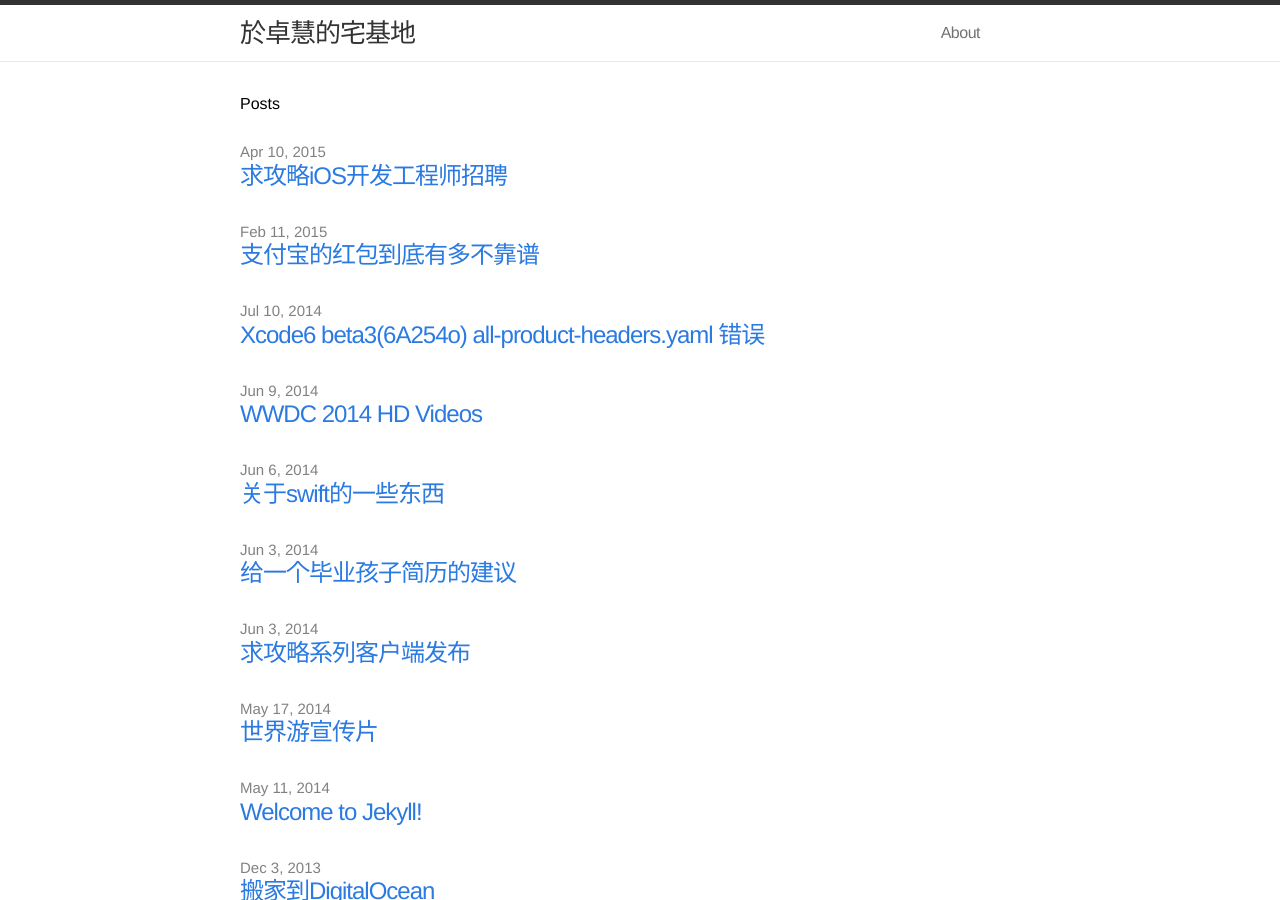
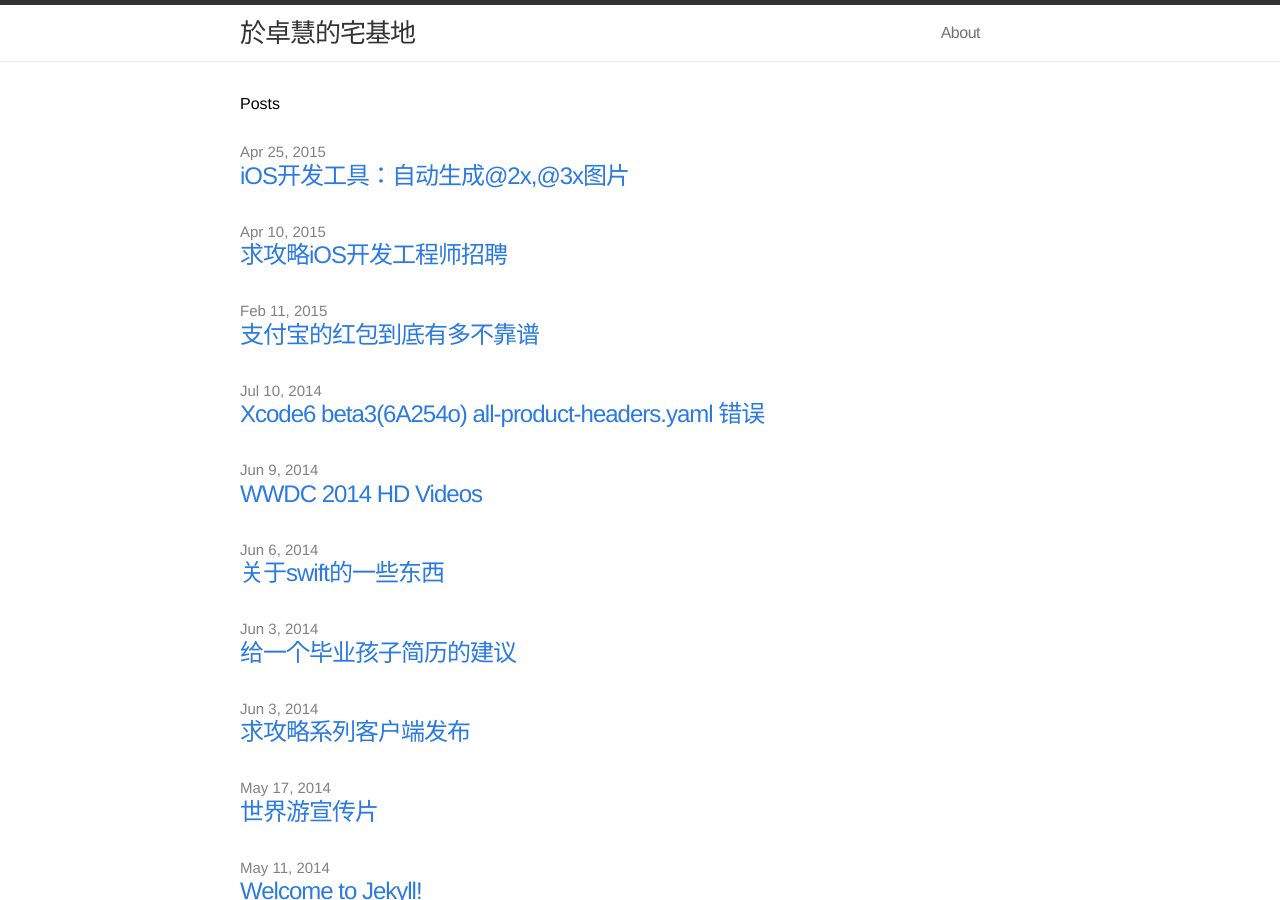
Before and after one commit to agassiyzh/agassiyzh.github.io-backup, a Jekyll site: the page built from index.html, in a window 1280 px wide and 900 px high. Built offline with Jekyll 4.4.1, drawn with Linux system fonts in a browser that asks for light colours; the list of posts is cut into pages by our own code; part of the change alters nothing that is shown.

Commit message:
auto scale image

```diff
--- a/_config.yml
+++ b/_config.yml
@@ -6,7 +6,6 @@ baseurl: ""
 url: "http://blog.yuzhuohui.info"
 twitter_username: agassi_yzh
 github_username: agassiyzh
-
 
 sass:
   sass_dir: _sass
--- /dev/null
+++ b/_posts/2015-04-25-iOS-image-auto-scale-folder-action.md
@@ -0,0 +1,46 @@
+---
+layout: post
+title: iOS开发工具：自动生成@2x,@3x图片
+date: 2015-04-25 16:16
+comments: true
+published: true
+---
+
+自从Apple推出`iPhone 6 Plus`后为了对其适配完美在做图片的时候又多了一种尺寸也就是`@3x`的。虽然新生代神器`Sketch`可以方便存成不同尺寸的图片，但是不可否认的是Photoshop在设计师心目中的神圣地位目前还是不可撼动的。为了提高工作效率我希望有一个工具或者流程可以在设计师给我一张6倍（2和3的最小公倍数）大小的图片后自动缩放生成2和3倍大小的图片。之前想过用拖拽（Drag & Drop）的方式来实现，最近了解到OS X有Finder Action的功能可以更加方便/适合做这个事情。
+
+> Folder Actions is a feature of OS X that lets you associate AppleScript scripts with folders. A Folder Action script is executed when the folder to which it is attached is opened or closed, moved or resized, or has items added or removed. The script provides a handler that matches the appropriate format for the action, as described in this chapter.
+> Folder Actions make it easy to create hot folders that respond to external actions to trigger a workflow. For example, you can use a Folder Action script to initiate automated processing of any photo dropped in a targeted folder. A well written Folder Action script leaves the hot folder empty. This avoids repeated application of the action to the same files, and allows Folder Actions to perform more efficiently.
+> _from:[Apple Developer][1]_
+
+经过一段时间的摸索，我用下面的一段脚本来满足我的需求。
+
+解释一下下面这段用AppleScript写的脚本的作用：
+
+> 首先可以指定一个文件夹来启用这个脚本。每当往这个文件夹中添加文件的时候脚本会被触发。脚本触发后先会检查一下添加的图片长和宽是否都是6的倍数，如果不符合会把图片放到`Error Images`的文件夹里面，并且会弹框提示哪些图片有问题（之前做了把提示朗读出来提醒设计师，感觉效果也不是很好）。如果验证通过那么会把图片压缩的两倍和三倍的大小放到`Processed Images`文件夹，文件名为也加上了熟悉的`@2x`和`@3x`。同时原图片文件会转移到`Original 文件夹`。
+
+效果如下：
+
+![][image-1]
+
+### 那么问题来了，怎么做？
+
+1. 打开`脚本编辑器`，把下面这段AppleScript脚本存到`~/Library/Scripts/Folder Action Scripts `文件夹，命名成`auto image scale`
+{% gist agassiyzh/d00f6938cf5363709151 %}
+
+2. 对需要设置的文件夹右键，选择`服务`-\>`文件夹操作设置`，然后选择刚才存的`auto image scale`。具体操作入下图
+	![][image-2]
+
+3. OK,把需要转换的图片拖进这个文件夹就可以了。
+
+### 题外话
+
+1. Yosemite开始OS X中AppleScript可以用Javascript来替代。但是搜索到的资料和系统的的示例代码都是AppleScript写成的。而且`脚本编辑器`中JS的文档看起来也只是AppleScript文档的一个转译。又为了了解AppleScript所以直接用AppleScript写了。以后可以尝试用JS写一下毕竟可用的三方库多很多很多。
+2. 在`/Library/Scripts/Folder Action Scripts`中有一些系统预制的脚本可以参考。
+3. 设置Folder的文件夹，之后不要重命名。如果有需要，重命名后重新设置一下Folder Action。
+4. 设置了启用了Folder Action后会在会在`~/Library/LaunchAgents/`和生成`com.apple.FolderActions.enabled.plist`和`com.apple.FolderActions.folders.plist`两个启动plist。打开看看启示就是启动两个AppleScript。
+5. `Automator`也可以用来写Folder Action。只是限制比较多，需要灵活还是要用AppleScript/JS来写。作为工程师还是直接全部用脚本来写好了。
+
+[1]:	https://developer.apple.com/library/mac/documentation/AppleScript/Conceptual/AppleScriptLangGuide/reference/ASLR_folder_actions.html "Apple Developer"
+
+[image-1]:	/images/auto-scale-iOS-image-folder-action/process.gif
+[image-2]:	/images/auto-scale-iOS-image-folder-action/config.gif
```
Also changed, not shown: images/auto-scale-iOS-image-folder-action/config.gif (added), images/auto-scale-iOS-image-folder-action/process.gif (added), 1 other file.
